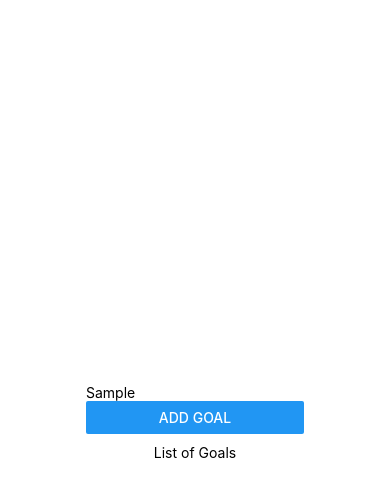
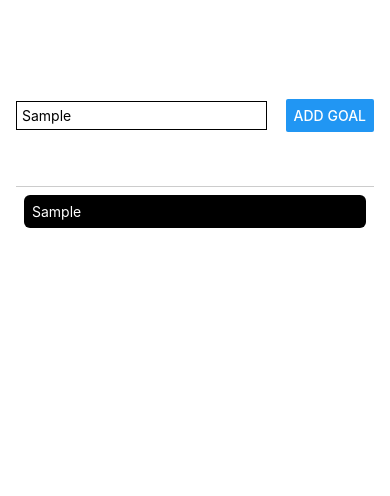
Before and after one commit to Mjthunder88/GoalApp-React-native, a React Native app: screen / in a window 390 px wide. Both pictures are taken after typing "Sample" into the empty fields and a click on the button "ADD GOAL". Shown: the top 496 px of the page. Built offline with nearby package versions, Linux system fonts and the light colour scheme.

Commit message:
got the list to work

```diff
--- a/App.js
+++ b/App.js
@@ -1,15 +1,34 @@
-
-import { StyleSheet, Text, View, Button, TextInput } from 'react-native';
+import { useState } from 'react';
+import { StyleSheet, Text, View, Button, TextInput, ScrollView } from 'react-native';
 
 export default function App() {
+  const [goalEntered, setGoalEntered] = useState('')
+  const [goals, setGoals] = useState([])
+
+  let goalInputHandler = (enteredTxt) => {
+    setGoalEntered(enteredTxt)
+  }
+
+  let addGoalHandler = () => {
+    setGoals((goals) => {
+      return [...goals, goalEntered]
+    })
+  }
+
   return (
     <View style={styles.appContainer}>
-      <View>
-        <TextInput placeholder='Your Course Goal!'></TextInput>
-        <Button title='Add Goal' />
+      <View style={styles.inputContainer}>
+        <TextInput style={styles.textInput} placeholder='Your Course Goal!' onChangeText={goalInputHandler}></TextInput>
+        <Button title='Add Goal' onPress={addGoalHandler} />
       </View>
-      <View>
-        <Text>List of Goals</Text>
+      <View style={styles.goalsContainer}>
+      <ScrollView >
+        {goals.map((goal, index) => (
+          <View key={index} style={styles.goalItem}>
+            <Text style={styles.goalTxt}>{goal}</Text>
+          </View>
+        ))}
+      </ScrollView>
       </View>
     </View>
   );
@@ -18,15 +37,37 @@ export default function App() {
 const styles = StyleSheet.create({
   appContainer: {
     flex: 1,
-    backgroundColor: '#fff',
+    paddingHorizontal: 16,
+    paddingTop: 50,
+  },
+  inputContainer: {
+    flex: 1,
+    flexDirection: 'row',
+    justifyContent: 'space-between',
     alignItems: 'center',
-    justifyContent: 'center',
-    gap: 10,
-    padding: 50,
+    paddingBottom: 5,
+    borderBottomWidth: 1,
+    borderBottomColor: '#cccccc'
   },
-  coolStyle: {
+  textInput: {
+    borderWidth: 1,
+    width: '70%',
+    borderColor: 'black',
     padding: 5,
-    borderWidth: 3,
-    borderColor: 'black'
+    marginRight: 5,
+  },
+  goalsContainer: {
+    flex: 5,
+  },
+  goalItem: {
+    margin: 8,
+    padding: 8,
+    borderRadius: 6,
+    backgroundColor: 'black',
+  },
+  goalTxt: {
+    color: 'white',
   }
 });
+
+// * Make sure you put the correct styling on the elements you want to target sense REACT NATIVE does not have styling inheritance/ Cascading
```
